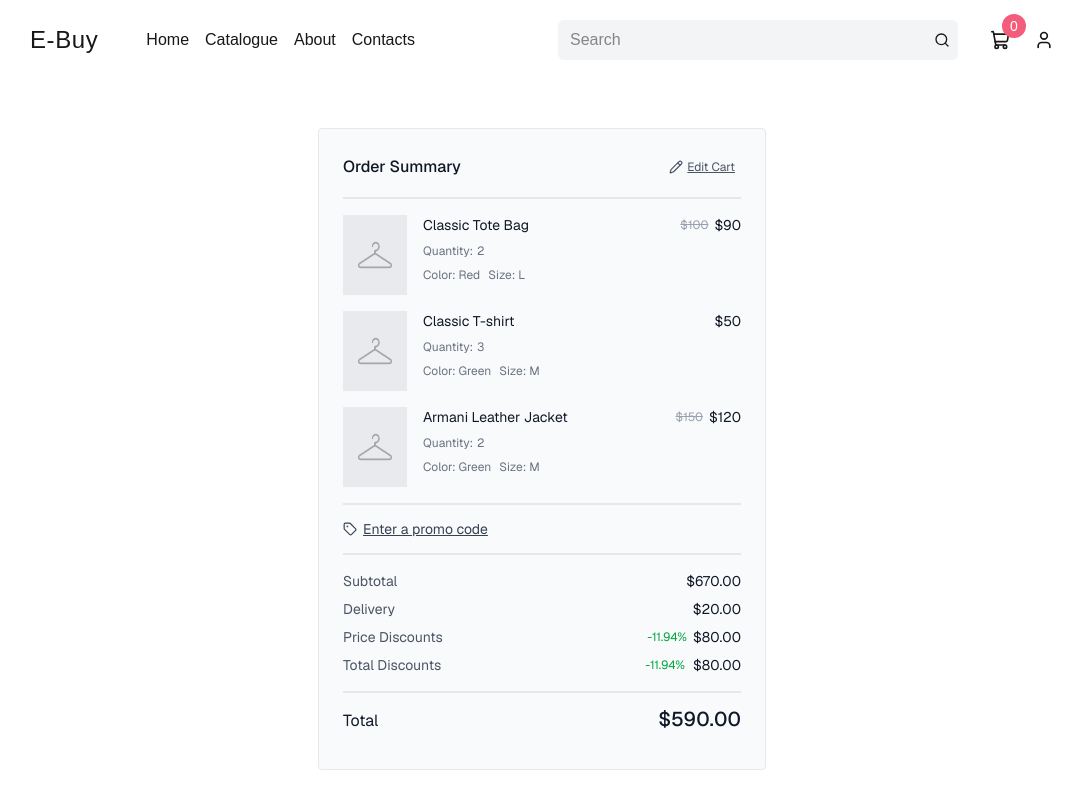
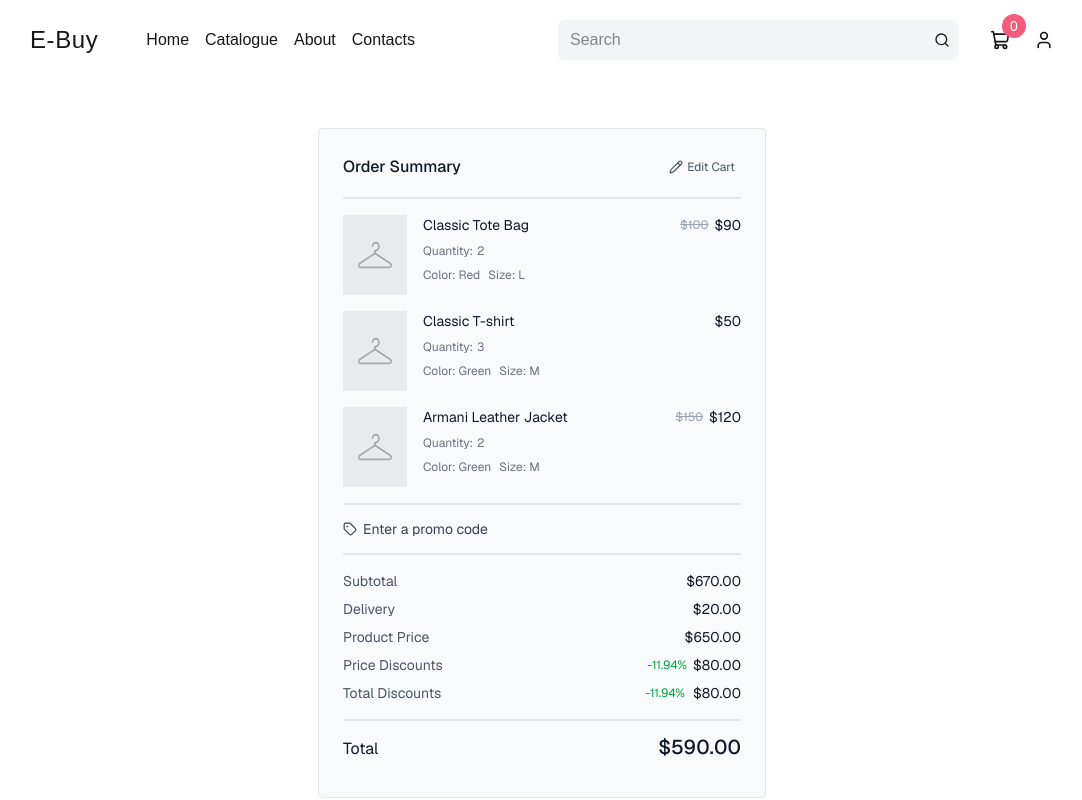
Before and after one commit to moonbek007/e-commerce-app, a Next.js app: page /cart in a window 1280 px wide. Shown: the top 800 px of the page, without its empty margins (98-1180 px from the left). Built offline with nearby package versions, Linux system fonts and the light colour scheme.

Commit message:
feat: Add product price section to CartBillInfo, implement corresponding logic and types, and refactor styling for edit and promocode buttons

```diff
--- a/components/CartBillInfo.tsx
+++ b/components/CartBillInfo.tsx
@@ -17,6 +17,14 @@ const CartBillInfo = () => {
               {!pricing.extraFees.delivery
                 ? "Free"
                 : `$${pricing.extraFees.delivery.cost.toFixed(2)}`}
+            </span>
+          </div>
+        )}
+        {!!pricing.productPrice && (
+          <div className="flex justify-between">
+            <span>Product Price</span>
+            <span className="text-gray-900">
+              ${pricing.productPrice.toFixed(2)}
             </span>
           </div>
         )}
--- a/components/EditButtons.tsx
+++ b/components/EditButtons.tsx
@@ -1,4 +1,5 @@
 import { CheckIcon, PencilIcon, Redo2Icon } from "lucide-react";
+import clsx from "clsx";
 
 import { useCartContext } from "@/hooks/useCartContext";
 import { useCartDispatch } from "@/hooks/useCartDispatch";
@@ -6,7 +7,7 @@ import { useCartDispatch } from "@/hooks/useCartDispatch";
 import { CART_ACTION_TYPES } from "@/constants/constants";
 
 const EditButtons = () => {
-  const { isEditOn } = useCartContext()!;
+  const { isEditOn, items } = useCartContext()!;
   const dispatch = useCartDispatch()!;
 
   const handleEnableEditMode = () => {
@@ -31,8 +32,14 @@ const EditButtons = () => {
     <div className="flex gap-2">
       {!isEditOn ? (
         <button
+          disabled={!items.length}
           onClick={handleEnableEditMode}
-          className="flex gap-1 items-center text-xs underline text-gray-600 hover:text-black cursor-pointer p-1.5"
+          className={clsx(
+            "flex gap-1 items-center text-xs text-gray-600 disabled:opacity-30 cursor-pointer p-1.5",
+            {
+              "hover:text-black": !!items.length,
+            },
+          )}
         >
           <span>
             <PencilIcon className="w-3.5 h-3.5" />
--- a/components/PromocodeDetails.tsx
+++ b/components/PromocodeDetails.tsx
@@ -1,5 +1,6 @@
 import { useState } from "react";
 import { ListXIcon, PlusIcon, TagIcon, XIcon } from "lucide-react";
+import clsx from "clsx";
 
 import { useCartContext } from "@/hooks/useCartContext";
 import { useCartDispatch } from "@/hooks/useCartDispatch";
@@ -76,7 +77,12 @@ const PromocodeDetails = () => {
           <button
             disabled={!items.length || !!promocode.appliedPromocodes.length}
             onClick={handleTogglePromocode}
-            className="flex items-center py-1 gap-1.5 text-sm underline text-gray-700 hover:text-black disabled:opacity-30 cursor-pointer"
+            className={clsx(
+              "flex items-center py-1 gap-1.5 text-sm text-gray-700 disabled:opacity-30 cursor-pointer",
+              {
+                "hover:text-black": !!items.length,
+              },
+            )}
           >
             <TagIcon className="w-3.5 h-3.5" />
             Enter a promo code
--- a/lib/utils.ts
+++ b/lib/utils.ts
@@ -130,6 +130,7 @@ export function calculateBills(
       acc.subTotal += item.price.originalPrice * item.quantity;
 
       if (item.price.discountedPrice) {
+        acc.productPrice += item.price.originalPrice * item.quantity;
         acc.total += item.price.discountedPrice * item.quantity;
         const difference =
           item.price.originalPrice - item.price.discountedPrice;
@@ -138,6 +139,7 @@ export function calculateBills(
         return acc;
       }
 
+      acc.productPrice += item.price.originalPrice * item.quantity;
       acc.total += item.price.originalPrice * item.quantity;
       return acc;
     },
@@ -147,6 +149,7 @@ export function calculateBills(
       extraFees: {
         delivery: { type: DELIVERY_TYPES.FREE, cost: 0 },
       },
+      productPrice: 0,
       discounts: 0,
       discountsPercentage: 0,
       totalDiscounts: 0,
--- a/types/types.d.ts
+++ b/types/types.d.ts
@@ -146,6 +146,7 @@ declare type CartBill = {
   subTotal: number;
   total: number;
   extraFees: CartBillExtraFees;
+  productPrice: number;
   discounts: number;
   discountsPercentage: number;
   totalDiscounts: number;
```
